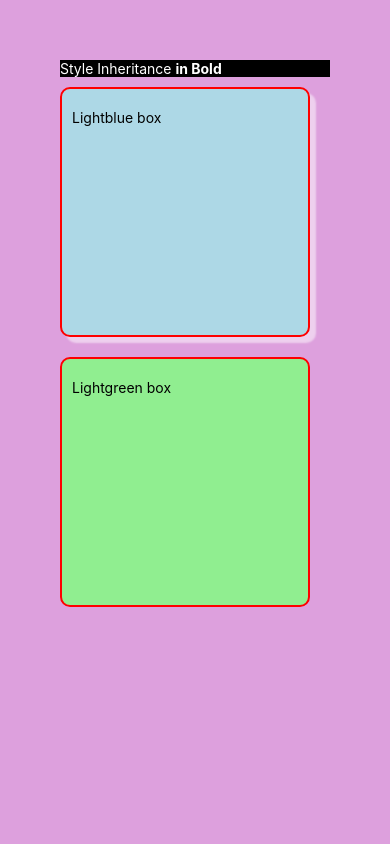
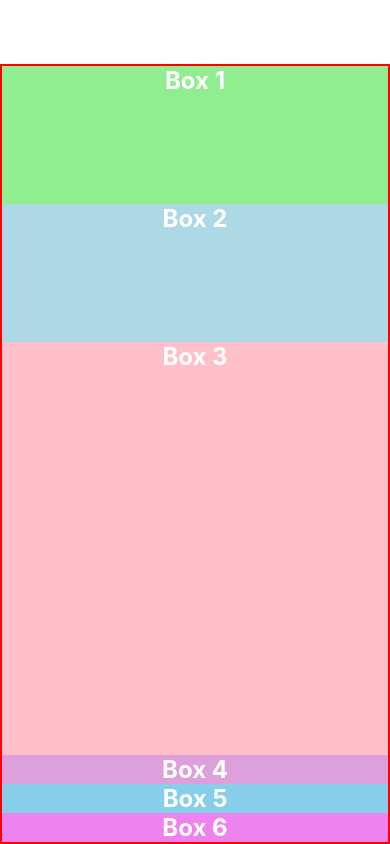
Before and after one commit to OkkashaAlly/react-native-tut, a React Native app: screen / in a window 390 px wide. Built offline with nearby package versions, Linux system fonts and the light colour scheme.

Commit message:
27 - Flex

```diff
--- a/App.js
+++ b/App.js
@@ -1,66 +1,25 @@
-import { StyleSheet, Text, View } from "react-native";
+import { StyleSheet, View } from "react-native";
+import Box from "./components/Box";
 // const logoImg = require("./assets/adaptive-icon.png");
 
 export default function App() {
   return (
     <View style={styles.container}>
-      <View style={styles.darkMode}>
-        <Text style={styles.darkModeText}>
-          Style Inheritance <Text style={styles.boldText}>in Bold</Text>
-        </Text>
-      </View>
-      <View style={[styles.box, styles.lightblueBg, styles.boxShadow]}>
-        <Text>Lightblue box</Text>
-      </View>
-      <View style={[styles.box, styles.lightgreenBg, styles.androidBoxShadow]}>
-        <Text>Lightgreen box</Text>
-      </View>
+      <Box style={{ backgroundColor: "lightgreen", flex: 1 }}>Box 1</Box>
+      <Box style={{ backgroundColor: "lightblue", flex: 1 }}>Box 2</Box>
+      <Box style={{ backgroundColor: "pink", flex: 3 }}>Box 3</Box>
+      <Box style={{ backgroundColor: "plum" }}>Box 4</Box>
+      <Box style={{ backgroundColor: "skyblue" }}>Box 5</Box>
+      <Box style={{ backgroundColor: "violet" }}>Box 6</Box>
     </View>
   );
 }
 
 const styles = StyleSheet.create({
   container: {
-    backgroundColor: "plum",
+    marginTop: 64,
+    borderColor: "red",
+    borderWidth: 2,
     flex: 1,
-    padding: 60,
-  },
-  darkMode: {
-    backgroundColor: "black",
-  },
-  darkModeText: {
-    color: "white",
-  },
-  boldText: {
-    fontWeight: "bold",
-  },
-  box: {
-    height: 250,
-    width: 250,
-    // padding: 10,
-    paddingHorizontal: 10,
-    paddingVertical: 20,
-    marginVertical: 10,
-    borderWidth: 2,
-    borderColor: "red",
-    borderRadius: 10,
-  },
-  lightblueBg: {
-    backgroundColor: "lightblue",
-  },
-  lightgreenBg: {
-    backgroundColor: "lightgreen",
-  },
-  boxShadow: {
-    shadowColor: "#fff",
-    shadowOffset: {
-      width: 6,
-      height: 6,
-    },
-    shadowOpacity: 0.5,
-    shadowRadius: 2,
-  },
-  androidBoxShadow: {
-    elevation: 20,
   },
 });
--- /dev/null
+++ b/components/Box.js
@@ -0,0 +1,25 @@
+import React from "react";
+import { StyleSheet, Text, View } from "react-native";
+
+const Box = ({ children, style }) => {
+  return (
+    <View style={[styles.text, style]}>
+      <Text style={styles.text}>{children}</Text>
+    </View>
+  );
+};
+
+const styles = StyleSheet.create({
+  box: {
+    backgroundColor: "plum",
+    padding: 20,
+  },
+  text: {
+    color: "white",
+    fontWeight: "bold",
+    fontSize: 24,
+    textAlign: "center",
+  },
+});
+
+export default Box;
```
